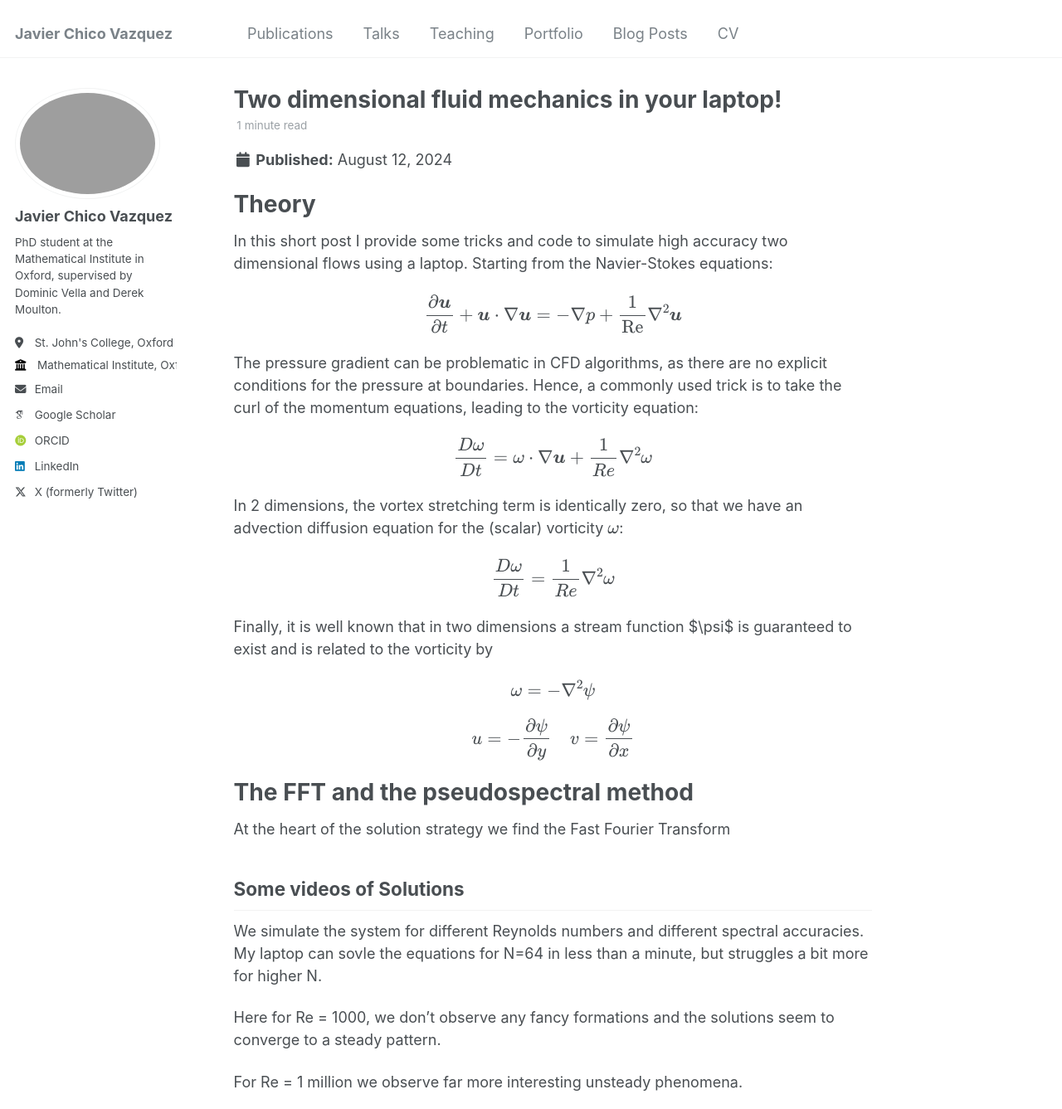
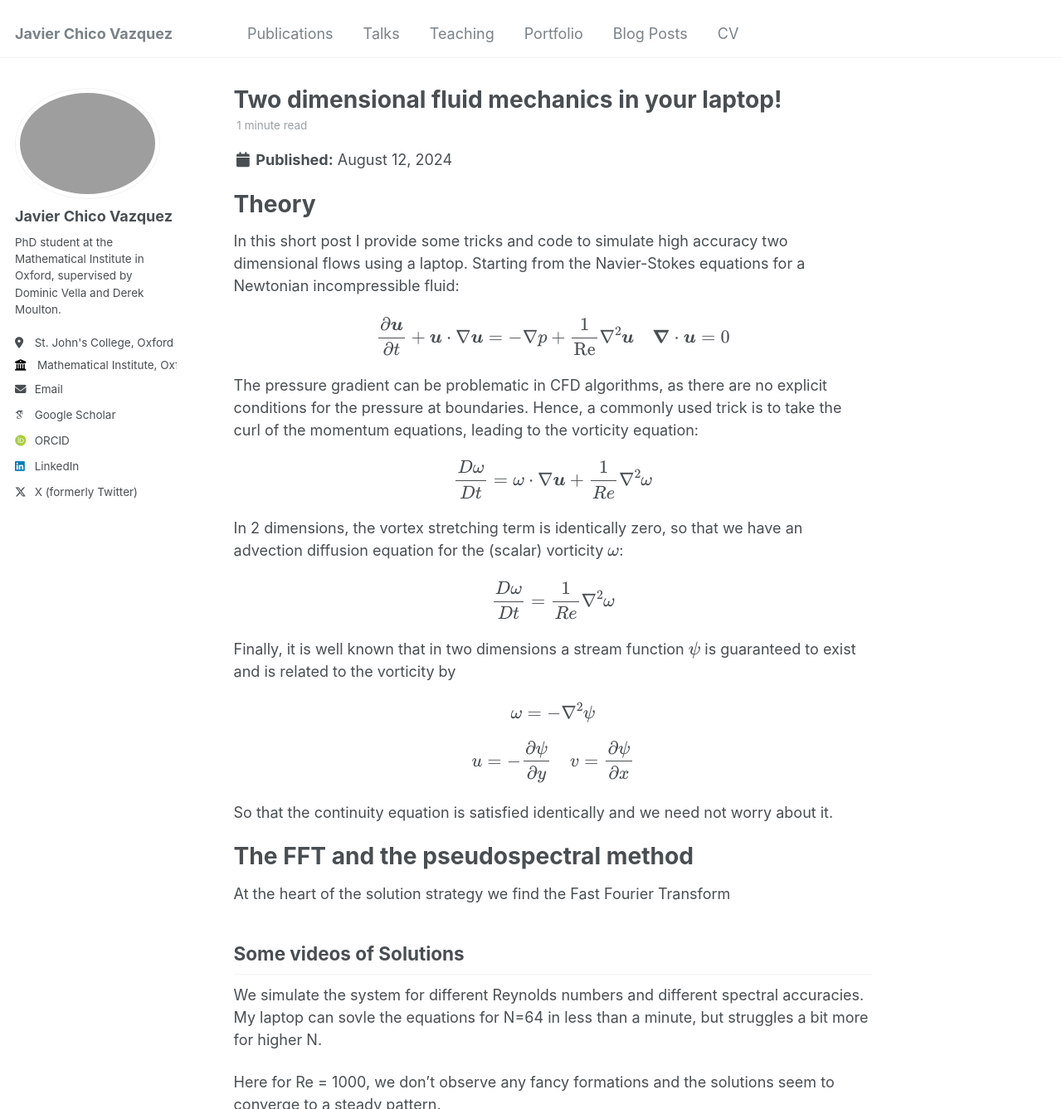
Before and after one commit to JavierChico/JavierChico.github.io, a Jekyll site: the page built from _posts/2024-08-12-vorticity_eq.md, in a window 1280 px wide and 1400 px high, cut to the strip 0-1337 px from the top of the window. Shown: the whole strip at 83% size. Built offline with Jekyll 4.4.1, drawn with Linux system fonts in a browser that asks for light colours; some web fonts are replaced.

Commit message:
Update 2024-08-12-vorticity_eq.md

```diff
--- a/_posts/2024-08-12-vorticity_eq.md
+++ b/_posts/2024-08-12-vorticity_eq.md
@@ -11,9 +11,9 @@ tags:
 Theory
 ======
 
-In this short post I provide some tricks and code to simulate high accuracy two dimensional flows using a laptop. Starting from the Navier-Stokes equations:
+In this short post I provide some tricks and code to simulate high accuracy two dimensional flows using a laptop. Starting from the Navier-Stokes equations for a Newtonian incompressible fluid:
 
-$$\frac{\partial \boldsymbol{u}}{\partial t}+\boldsymbol{u}\cdot\nabla\boldsymbol{u}=-\nabla p +\frac{1}{\text{Re}}\nabla^2\boldsymbol{u}$$
+$$\frac{\partial \boldsymbol{u}}{\partial t}+\boldsymbol{u}\cdot\nabla\boldsymbol{u}=-\nabla p +\frac{1}{\text{Re}}\nabla^2\boldsymbol{u}\quad \boldsymbol{\nabla}\cdot\boldsymbol{u}=0$$
 
 The pressure gradient can be problematic in CFD algorithms, as there are no explicit conditions for the pressure at boundaries. Hence, a commonly used trick is to take the curl of the momentum equations, leading to the vorticity equation:
 
@@ -23,11 +23,13 @@ In 2 dimensions, the vortex stretching term is identically zero, so that we have
 
 $$\frac{D\omega}{Dt} = \frac{1}{Re}\nabla^2\omega$$
 
-Finally, it is well known that in two dimensions a stream function $\psi$ is guaranteed to exist and is related to the vorticity by
+Finally, it is well known that in two dimensions a stream function \\(\psi\\) is guaranteed to exist and is related to the vorticity by
 
 $$\omega = -\nabla^2 \psi$$
 
 $$u = -\frac{\partial \psi}{\partial y}\quad v = \frac{\partial \psi}{\partial x}$$
+
+So that the continuity equation is satisfied identically and we need not worry about it.
 
 The FFT and the pseudospectral method
 ======
```
